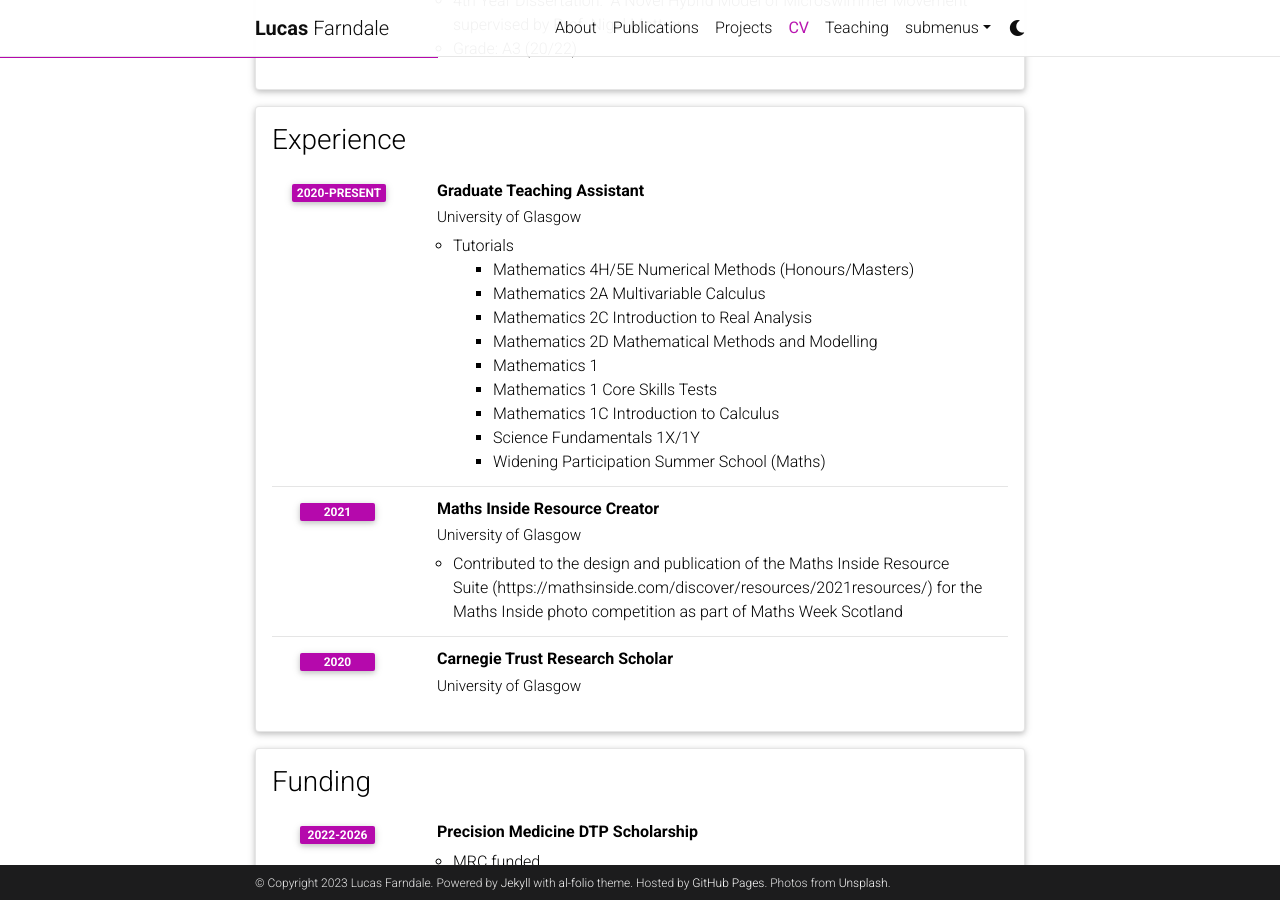
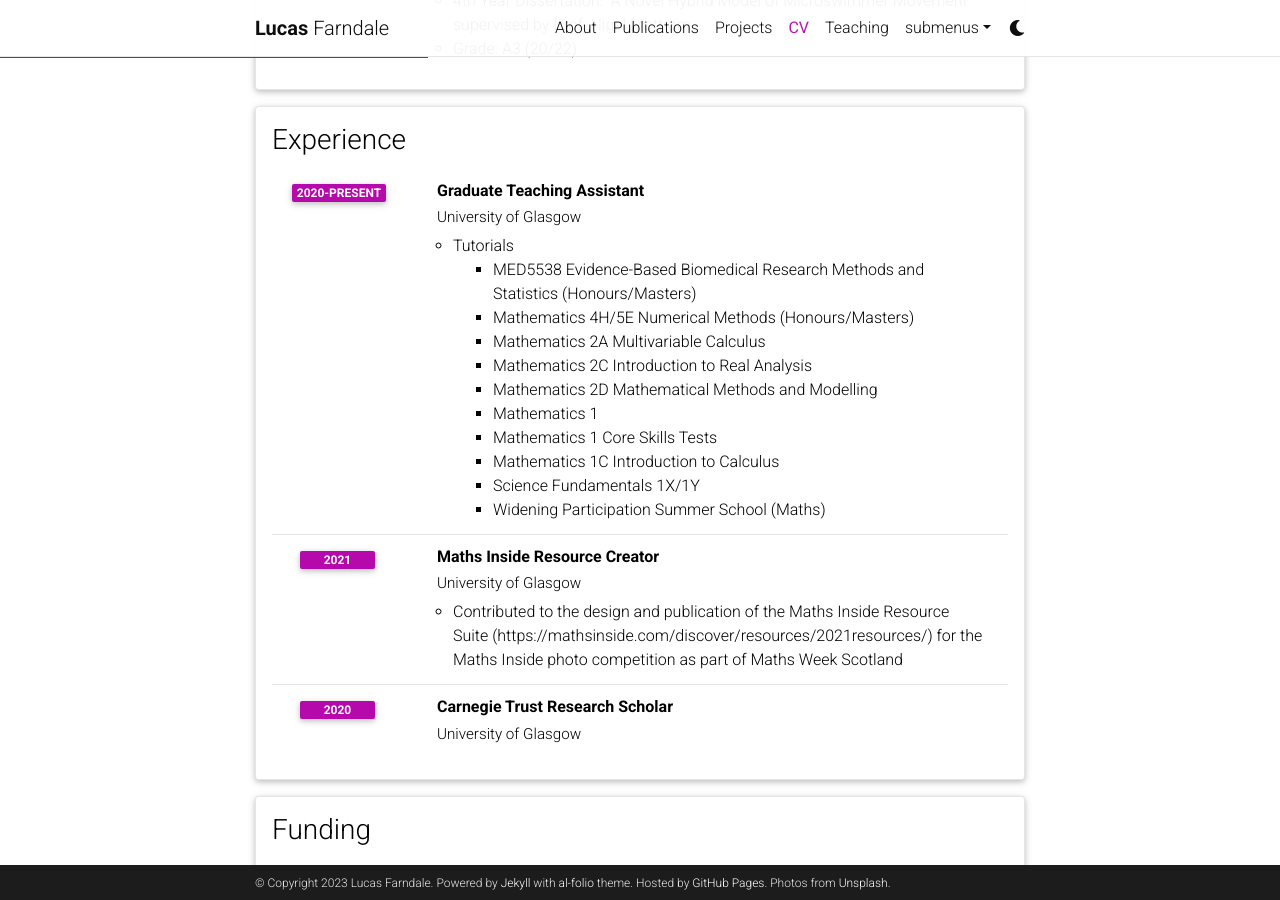
Before and after one commit to lucasfarndale/lucasfarndale.github.io, a Jekyll site: the page built from _pages/cv.md, in a window 1280 px wide and 900 px high, scrolled down 682 px. Built offline with Jekyll 4.4.1, drawn with Linux system fonts in a browser that asks for light colours; comment, search, counter and statistics services are not loaded; a style sheet for code colours, icons or effects is not loaded.

Commit message:
Update cv.yml

```diff
--- a/_data/cv.yml
+++ b/_data/cv.yml
@@ -33,6 +33,7 @@
       description:
         - title: Tutorials
           contents:
+            - MED5538 Evidence-Based Biomedical Research Methods and Statistics (Honours/Masters)
             - Mathematics 4H/5E Numerical Methods (Honours/Masters)
             - Mathematics 2A Multivariable Calculus
             - Mathematics 2C Introduction to Real Analysis
```
